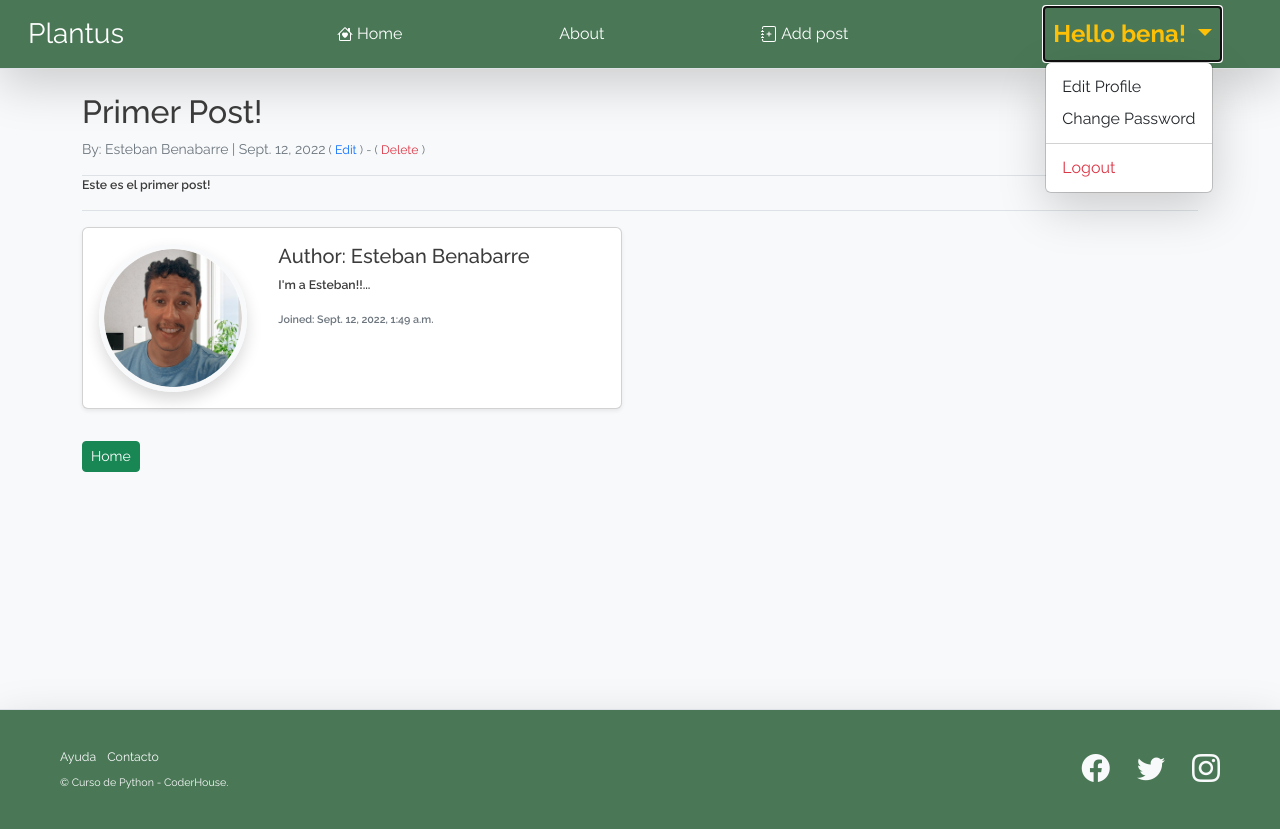
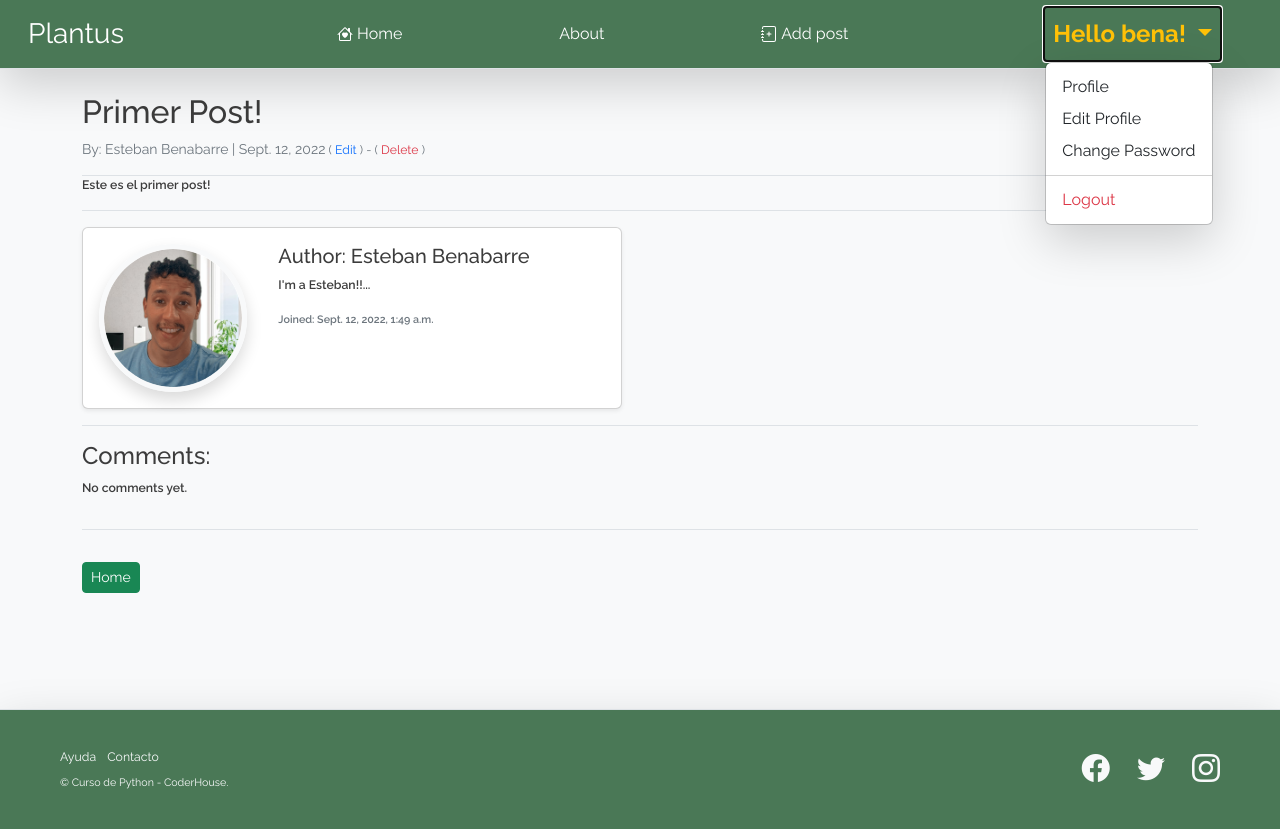
Before and after one commit to Bena90/plantus_blog, a Django app: page /post/8 in a window 1280 px wide, after a click that opens the changed part. Run offline with Django 4.2, Linux system fonts and the light colour scheme; a user stored in the database is signed in; data comes from the database, SQL or seed files in the repository; both versions use the stored data as it was after the commit; some libraries are stand-ins or nearby versions.

Commit message:
Comments models and view added

```diff
--- a/blog/admin.py
+++ b/blog/admin.py
@@ -1,6 +1,7 @@
 from django.contrib import admin
-from .models import Post, Category, Profile
+from .models import Post, Category, Profile, Comment
 
 admin.site.register(Post)
 admin.site.register(Category)
 admin.site.register(Profile)
+admin.site.register(Comment)
--- a/blog/models.py
+++ b/blog/models.py
@@ -28,7 +28,14 @@ class Post(models.Model):
     def get_absolute_url(self):
         return reverse('home')
 
+class Comment(models.Model):
+    post            = models.ForeignKey(Post, related_name='comments', on_delete=models.CASCADE)
+    author_comment  = models.ForeignKey(User, on_delete = models.CASCADE)
+    body_comment    = models.TextField()
+    date_comment    = models.DateTimeField(auto_now_add=True)
 
+    def __str__(self):
+        return str(self.pk)
 
 class Profile (models.Model):
     user            = models.OneToOneField(User, null=True, on_delete = models.CASCADE)
--- a/blog/templates/base.html
+++ b/blog/templates/base.html
@@ -61,6 +61,7 @@
                             Hello {{user}}!
                         </a>
                         <ul class="dropdown-menu shadow-lg">
+                            <li><a class="dropdown-item" href="{% url 'user_profile' user.id %}">Profile</a></li>
                             <li><a class="dropdown-item" href="{% url 'update_profile' %}">Edit Profile</a></li>
                             <li><a class="dropdown-item" href="{% url 'password' %}">Change Password</a></li>
                             <li><hr class="dropdown-divider"></li>
--- a/blog/templates/post_details.html
+++ b/blog/templates/post_details.html
@@ -30,7 +30,7 @@
                 </p>
             </div>
         </div>
-        <div class="col">
+        <div class="col border-bottom">
             <div class="card my-3 shadow-sm" style="max-width: 540px;">
                 <div class="row g-0">
                   <div class="col-sm-4 d-flex justify-content-center p-3">
@@ -50,6 +50,30 @@
                 </div>
               </div>
         </div>
+        <div class='border-bottom my-3 pb-3'>
+            <h4>Comments:</h4>
+            {% if not post.comments.all %}
+                <p> No comments yet.</p>
+
+            {% else %}
+                {% for comment in post.comments.all %}
+                <div class="card w-75">
+                    <div class="card-header">
+                        {{comment.author_comment}}
+                    </div>
+                    <div class="card-body">
+                    <blockquote class="blockquote mb-0">
+                        <p>{{comment.body_comment}}</p>
+                        <p class='text-secondary fw-normal'><small>{{comment.date_comment}}</small></p>
+                    </blockquote>
+                    </div>
+                </div>
+                {% endfor %}
+            {% endif %}
+
+
+
+        </div>
     </div>
     <a class='btn btn-success btn-sm mt-3' href="{% url 'home' %}">
         Home
--- a/blog/views.py
+++ b/blog/views.py
@@ -1,7 +1,7 @@
 from django.shortcuts import render
 from django.urls import reverse_lazy
 from django.views.generic import ListView, DetailView, CreateView, UpdateView, DeleteView
-from blog.models import Post, Category
+from blog.models import Post, Category, Comment
 from .forms import PostForm, PostFormUpdate, CategoryForm
 
 ## Auth
@@ -23,6 +23,13 @@ class HomeView(ListView):
 class PostDetailView (DetailView):
     model           = Post
     template_name   = 'post_details.html'
+
+    def get_context_data(self, *args, **kwargs):
+        comments_list = Comment.objects.all()
+        context = super(PostDetailView, self).get_context_data(*args, **kwargs)
+        context['comments_list'] = comments_list
+        return context
+
 
 class PostCreateView (LoginRequiredMixin, CreateView):
     model           = Post
--- a/plantus_members/templates/user_details.html
+++ b/plantus_members/templates/user_details.html
@@ -20,6 +20,9 @@
                       <div class='border-top pt-3'>
                         <h3>
                             {{page_user.user.first_name}} {{page_user.user.last_name}}
+                            {% if page_user.user.id == user.id %}
+                                <span> - <a class='text-success text-decoration-none' href="{% url 'update_profile' %}"><i class="bi bi-pencil-square"></i></a></span>
+                            {% endif %}
                         </h3>
                         <p class='card-title'>
                             Description:
```
Also changed, not shown: blog/migrations/0008_comment.py (added), db.sqlite3.
